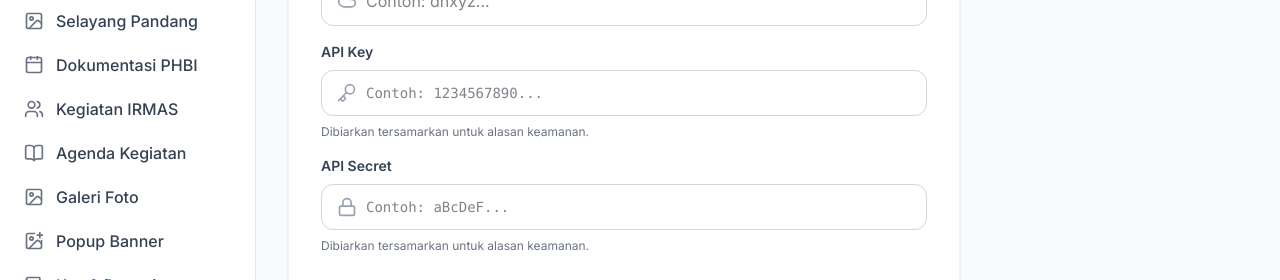
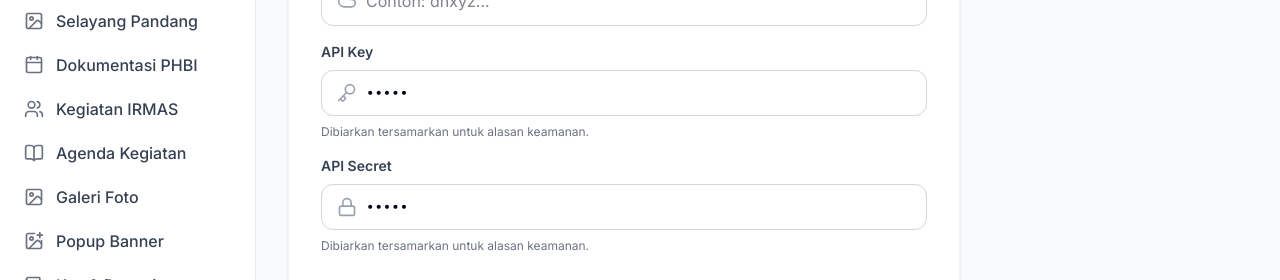
Before and after one commit to ikatanremajamasjidarrahman23-arch/Web-Masjid-Ar-Rahman, a Next.js app: page /admin/pengaturan in a window 1280 px wide. Shown: the part 387-667 px from the top of the page. Built offline with nearby package versions, Linux system fonts and the light colour scheme; no server answers; the database is empty; a web font is replaced by a local one.

Commit message:
fix: force dynamic on system settings to avoid stale cache and fallback to env

```diff
--- a/src/app/admin/(dashboard)/pengaturan/page.tsx
+++ b/src/app/admin/(dashboard)/pengaturan/page.tsx
@@ -2,6 +2,8 @@ import { prisma } from "@/lib/prisma";
 import DatabaseSettingsForm from "@/components/admin/DatabaseSettingsForm";
 import CloudinarySettingsForm from "@/components/admin/CloudinarySettingsForm";
 import { getDatabaseUrl } from "@/app/actions/env";
+
+export const dynamic = 'force-dynamic';
 
 export default async function AdminPengaturanSistemPage() {
   const settings = await prisma.settings.findFirst();
@@ -16,7 +18,14 @@ export default async function AdminPengaturanSistemPage() {
         </div>
 
         <div className="bg-white p-8 rounded-2xl shadow-sm border border-gray-100 max-w-2xl">
-          <CloudinarySettingsForm settings={settings} />
+          <CloudinarySettingsForm
+            settings={{
+              ...settings,
+              cloudinaryCloudName: settings?.cloudinaryCloudName || process.env.CLOUDINARY_CLOUD_NAME,
+              cloudinaryApiKey: settings?.cloudinaryApiKey || process.env.CLOUDINARY_API_KEY,
+              cloudinaryApiSecret: settings?.cloudinaryApiSecret || process.env.CLOUDINARY_API_SECRET,
+            }}
+          />
         </div>
       </div>
 
```
